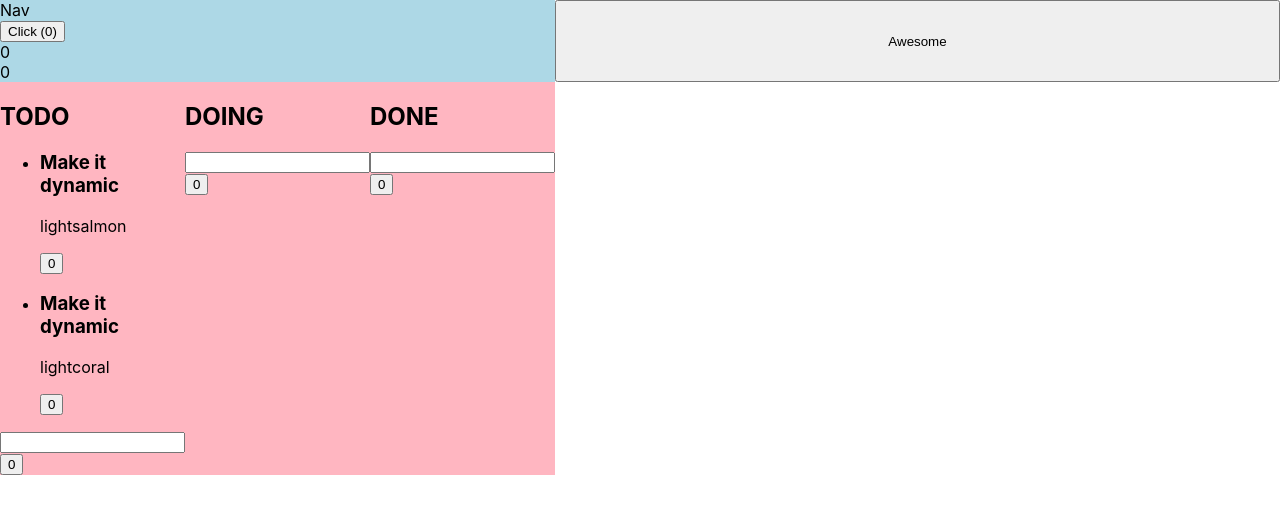
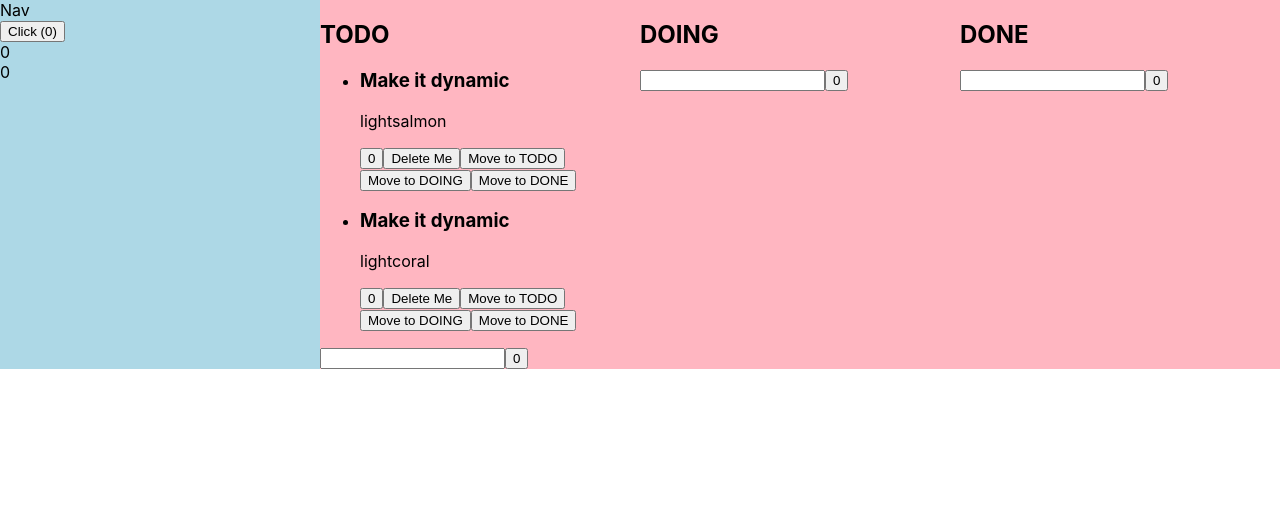
Before and after one commit to meganelndn/REACT, a React (Create React App) app: page / in a window 1280 px wide. Shown: the top 514 px of the page. Built offline with nearby package versions, Linux system fonts and the light colour scheme.

Commit message:
deleting cards now possible

```diff
--- a/src/App.js
+++ b/src/App.js
@@ -22,11 +22,37 @@ export default function App() {
     },
   ]);
 
+  function onFormSubmit(data) {
+    console.log("form submitted", data);
+    setCards(
+      //.concat => creates a new array, a copy (.push)
+      cards.concat({
+        title: "OMG did that just happen?",
+        list: "todo",
+        added: Date.now(),
+        id: Math.random(),
+        color: "lightblue",
+        assignedTo: ["jofh"],
+      })
+    );
+  }
+
+  function onCardMove(data) {
+    console.log(data);
+  }
+
+  function onCardDelete(id) {
+    console.log(id);
+
+    const nextCards = cards.filter((card) => card.id !== id);
+    setCards(nextCards);
+  }
+
   return (
     <div className="App">
       <Nav />
 
-      <button
+      {/* <button
         onClick={() =>
           setCards(
             //.concat => creates a new array, a copy (.push)
@@ -42,9 +68,14 @@ export default function App() {
         }
       >
         Awesome
-      </button>
+      </button> */}
 
-      <Main cards={cards} />
+      <Main
+        onCardDelete={onCardDelete}
+        onCardMove={onCardMove}
+        onFormSubmit={onFormSubmit}
+        cards={cards}
+      />
     </div>
   );
 }
--- a/src/components/Card.js
+++ b/src/components/Card.js
@@ -3,11 +3,19 @@ import Button from "./Button";
 
 export default function Card(props) {
   console.log(props);
+  //callback function
+  function onDelete() {
+    props.onCardDelete(props.id);
+  }
   return (
     <li>
       <h3>{props.title}</h3>
       <p>{props.color}</p>
       <Button />
+      <button onClick={onDelete}>Delete Me</button>
+      <button>Move to TODO</button>
+      <button>Move to DOING</button>
+      <button>Move to DONE</button>
     </li>
   );
 }
--- a/src/components/Form.js
+++ b/src/components/Form.js
@@ -1,9 +1,14 @@
 import React from "react";
 import Button from "./Button";
 
-export default function Form() {
+export default function Form(props) {
+  function submit(evt) {
+    evt.preventDefault();
+    props.onFormSubmit("hi mom");
+  }
+
   return (
-    <form>
+    <form onSubmit={submit}>
       <input />
       <Button />
     </form>
--- a/src/components/List.js
+++ b/src/components/List.js
@@ -3,12 +3,19 @@ import Card from "./Card";
 import Form from "./Form";
 
 export default function List(props) {
-  const cards = props.cards.map((card) => <Card key={card.id} {...card} />);
+  const cards = props.cards.map((card) => (
+    <Card
+      onCardDelete={props.onCardDelete}
+      onCardMove={props.onCardMove}
+      key={card.id}
+      {...card}
+    />
+  ));
   return (
     <section>
       <h2>{props.header}</h2>
       <ul>{cards}</ul>
-      <Form />
+      <Form onFormSubmit={props.onFormSubmit} />
     </section>
   );
 }
--- a/src/components/Main.js
+++ b/src/components/Main.js
@@ -1,13 +1,36 @@
 import React from "react";
 import List from "./List";
 
-export default function Main({ cards }) {
+export default function Main({
+  cards,
+  onFormSubmit,
+  onCardDelete,
+  onCardMove,
+}) {
   console.log(cards);
   return (
     <main>
-      <List cards={cards.filter((c) => c.list === "todo")} header="TODO" />
-      <List cards={cards.filter((c) => c.list === "doing")} header="DOING" />
-      <List cards={cards.filter((c) => c.list === "done")} header="DONE" />
+      <List
+        onFormSubmit={onFormSubmit}
+        onCardDelete={onCardDelete}
+        onCardMove={onCardMove}
+        cards={cards.filter((c) => c.list === "todo")}
+        header="TODO"
+      />
+      <List
+        onFormSubmit={onFormSubmit}
+        onCardDelete={onCardDelete}
+        onCardMove={onCardMove}
+        cards={cards.filter((c) => c.list === "doing")}
+        header="DOING"
+      />
+      <List
+        onFormSubmit={onFormSubmit}
+        onCardDelete={onCardDelete}
+        onCardMove={onCardMove}
+        cards={cards.filter((c) => c.list === "done")}
+        header="DONE"
+      />
     </main>
   );
 }
```
